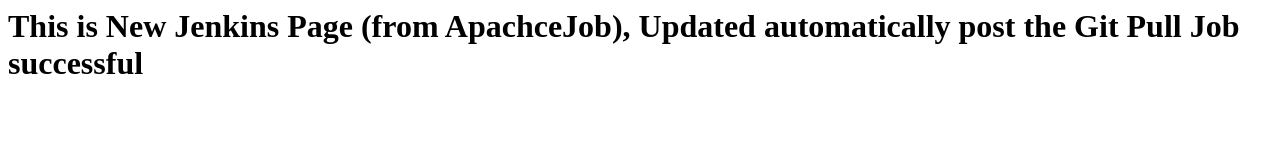
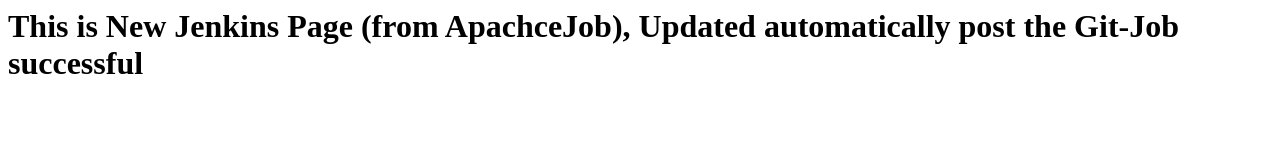
Before and after one commit to skemqos/DevOpsGitHub2, a plain HTML site: page index.html in a window 1280 px wide. Drawn offline with Linux system fonts and the light colour scheme.

Commit message:
Update index.html

```diff
--- a/index.html
+++ b/index.html
@@ -1 +1 @@
-<html><h1> This is New Jenkins Page (from ApachceJob), Updated automatically post the Git Pull Job successful </h1> </html>
+<html><h1> This is New Jenkins Page (from ApachceJob), Updated automatically post the Git-Job successful </h1> </html>
```
